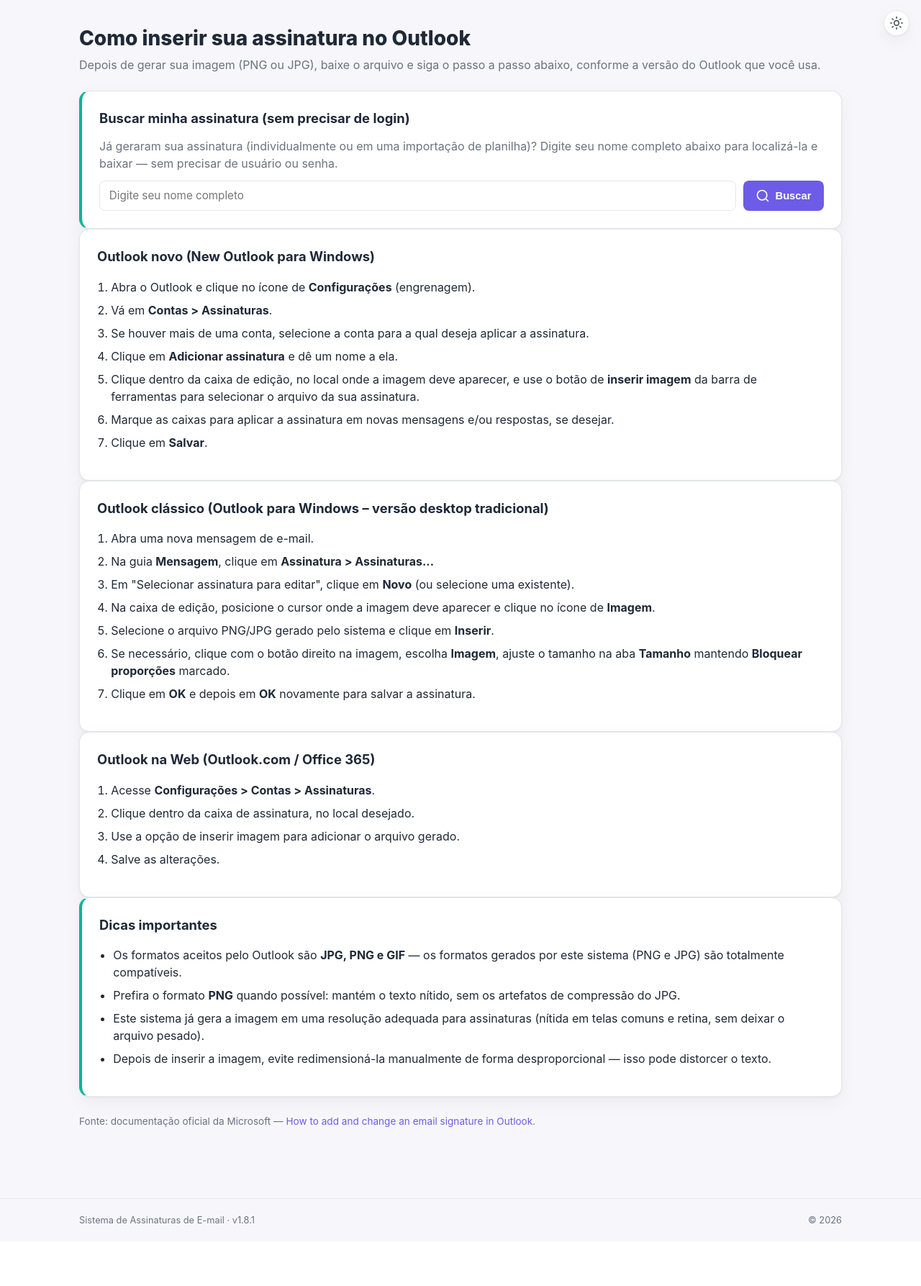
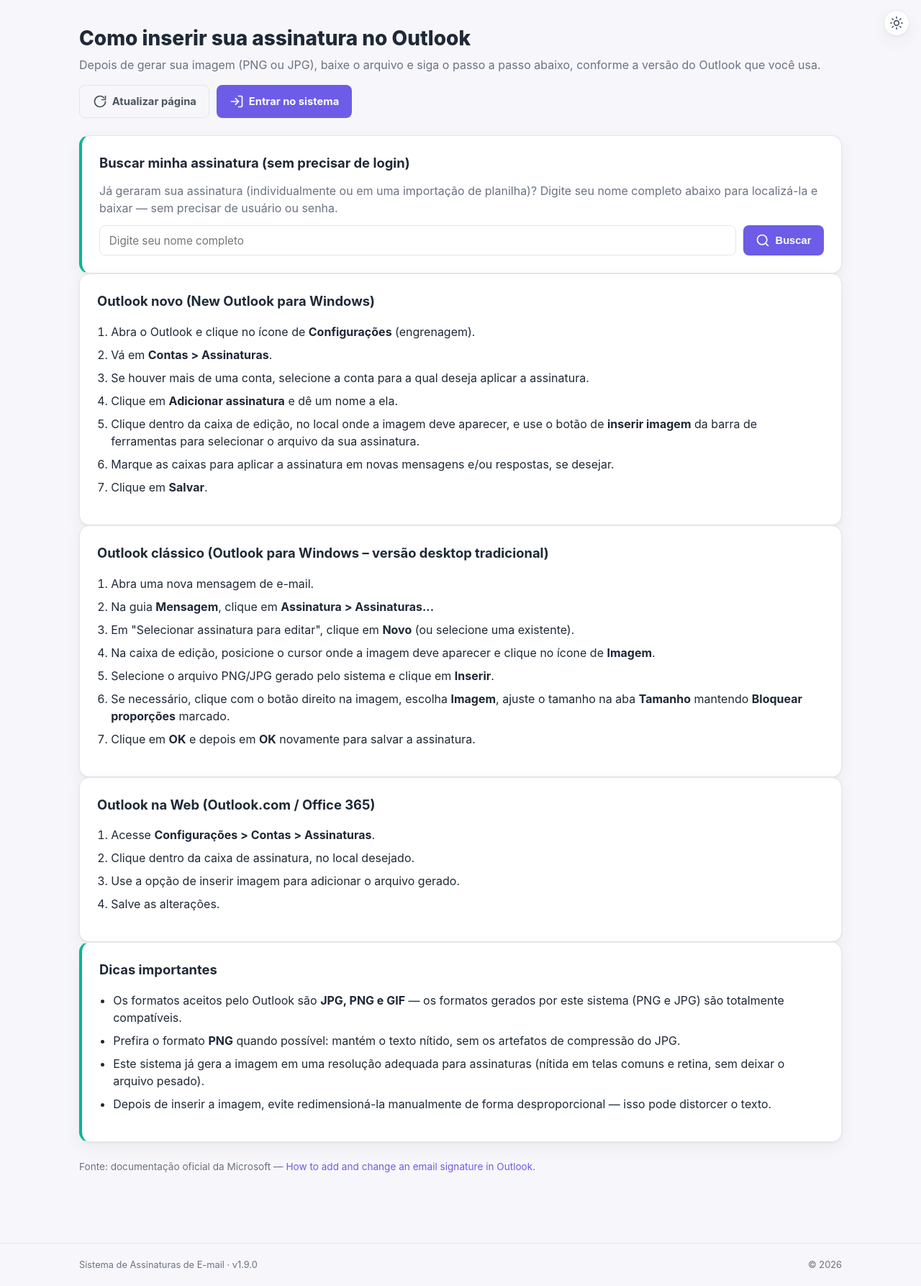
Before and after one commit to RogerioMatos1978/email_signature_system, a Flask app: page /ajuda/outlook in a window 1280 px wide. Shown: the whole page at 72% size. Before the commit the page ends 1700 px from the top, so only its background shows below. Run offline with Flask 3, Linux system fonts and the light colour scheme; some libraries are stand-ins or nearby versions.

Commit message:
v1.9.0
v1.9.0

```diff
--- a/app/config.py
+++ b/app/config.py
@@ -51,7 +51,7 @@ class Config:
     OUTPUT_MAX_WIDTH = int(os.environ.get("OUTPUT_MAX_WIDTH", 1300))
     JPEG_QUALITY = int(os.environ.get("JPEG_QUALITY", 88))
 
-    APP_VERSION = "1.8.1"
+    APP_VERSION = "1.9.0"
 
 
 class DevelopmentConfig(Config):
--- a/app/static/css/style.css
+++ b/app/static/css/style.css
@@ -340,6 +340,23 @@ h2 { font-size: 1.15rem; margin: 0 0 .75rem; font-weight: 700; }
 }
 .public-search__result form { margin: 0; }
 
+.public-search__more { margin-top: .6rem; }
+.public-search__more summary {
+  display: inline-flex;
+  align-items: center;
+  gap: .4rem;
+  cursor: pointer;
+  font-weight: 600;
+  font-size: .85rem;
+  color: var(--muted);
+  list-style: none;
+}
+.public-search__more summary::-webkit-details-marker { display: none; }
+.public-search__more summary::marker { content: ""; }
+.public-search__more summary:hover { color: var(--primary); }
+.public-search__more summary .icon { width: 16px; height: 16px; }
+.public-search__more[open] summary { margin-bottom: .5rem; color: var(--primary); }
+
 /* ---------------------------------------------------------------- flash */
 .flash-stack { margin-bottom: 1.25rem; display: flex; flex-direction: column; gap: .5rem; }
 .flash { padding: .8rem 1rem; border-radius: var(--radius-sm); font-weight: 600; font-size: .9rem; }
--- a/app/templates/_icons.html
+++ b/app/templates/_icons.html
@@ -64,6 +64,14 @@
 <svg class="{{ cls }}" viewBox="0 0 24 24" fill="none" stroke="currentColor" stroke-width="2" stroke-linecap="round" stroke-linejoin="round" aria-hidden="true"><circle cx="11" cy="11" r="8"/><path d="m21 21-4.3-4.3"/></svg>
 {% endmacro %}
 
+{% macro refresh(cls="icon") %}
+<svg class="{{ cls }}" viewBox="0 0 24 24" fill="none" stroke="currentColor" stroke-width="2" stroke-linecap="round" stroke-linejoin="round" aria-hidden="true"><path d="M21 12a9 9 0 1 1-2.64-6.36"/><path d="M21 3v6h-6"/></svg>
+{% endmacro %}
+
+{% macro login(cls="icon") %}
+<svg class="{{ cls }}" viewBox="0 0 24 24" fill="none" stroke="currentColor" stroke-width="2" stroke-linecap="round" stroke-linejoin="round" aria-hidden="true"><path d="M15 3h4a2 2 0 0 1 2 2v14a2 2 0 0 1-2 2h-4"/><path d="M10 17l5-5-5-5"/><path d="M15 12H3"/></svg>
+{% endmacro %}
+
 {% macro moon(cls="icon") %}
 <svg class="{{ cls }}" viewBox="0 0 24 24" fill="none" stroke="currentColor" stroke-width="2" stroke-linecap="round" stroke-linejoin="round" aria-hidden="true"><path d="M21 12.79A9 9 0 1 1 11.21 3 7 7 0 0 0 21 12.79Z"/></svg>
 {% endmacro %}
--- a/app/templates/main/help_outlook.html
+++ b/app/templates/main/help_outlook.html
@@ -1,10 +1,36 @@
 {% extends "base.html" %}
 {% import "_icons.html" as icons %}
 {% block title %}Como usar no Outlook{% endblock %}
+
+{% macro result_item(record) %}
+<li class="public-search__result">
+  <div>
+    <strong>{{ record.full_name }}</strong>
+    <span class="muted">— {{ record.role_title }}{% if record.unit %} · {{ record.unit }}{% endif %}</span>
+  </div>
+  {% if record.public_downloaded_at %}
+    <span class="badge badge--muted">Já baixada em {{ record.public_downloaded_at.strftime('%d/%m/%Y') }} — solicite ao Supervisor/Administrador</span>
+  {% else %}
+    <form method="post" action="{{ url_for('main.public_download', record_id=record.id) }}">
+      <input type="hidden" name="csrf_token" value="{{ csrf_token() }}">
+      <button type="submit" class="btn btn--secondary btn--small">{{ icons.download("icon") }}<span>Baixar assinatura</span></button>
+    </form>
+  {% endif %}
+</li>
+{% endmacro %}
+
 {% block content %}
-<div class="page-header">
-  <h1>Como inserir sua assinatura no Outlook</h1>
-  <p class="muted">Depois de gerar sua imagem (PNG ou JPG), baixe o arquivo e siga o passo a passo abaixo, conforme a versão do Outlook que você usa.</p>
+<div class="page-header page-header--row">
+  <div>
+    <h1>Como inserir sua assinatura no Outlook</h1>
+    <p class="muted">Depois de gerar sua imagem (PNG ou JPG), baixe o arquivo e siga o passo a passo abaixo, conforme a versão do Outlook que você usa.</p>
+  </div>
+  <div class="btn-row" style="margin-top:0;">
+    <a href="{{ url_for('main.outlook_help', nome=query_name) if query_name else url_for('main.outlook_help') }}" class="btn btn--ghost">{{ icons.refresh("icon") }}<span>Atualizar página</span></a>
+    {% if not current_user.is_authenticated %}
+    <a href="{{ url_for('auth.login') }}" class="btn btn--primary">{{ icons.login("icon") }}<span>Entrar no sistema</span></a>
+    {% endif %}
+  </div>
 </div>
 
 <div class="card card--tip">
@@ -19,24 +45,29 @@
     {% if matches|length == 0 %}
       <p class="muted mt-1">Nenhuma assinatura encontrada para "{{ query_name }}". Confira a digitação do nome ou peça ao Supervisor/Administrador para verificar se ela já foi gerada.</p>
     {% else %}
+      {% set available = matches | rejectattr('public_downloaded_at') | list %}
+      {% set downloaded = matches | selectattr('public_downloaded_at') | sort(attribute='public_downloaded_at', reverse=True) | list %}
+
+      {% if available %}
       <ul class="public-search__results mt-1">
-        {% for record in matches %}
-        <li class="public-search__result">
-          <div>
-            <strong>{{ record.full_name }}</strong>
-            <span class="muted">— {{ record.role_title }}{% if record.unit %} · {{ record.unit }}{% endif %}</span>
-          </div>
-          {% if record.public_downloaded_at %}
-            <span class="badge badge--muted">Já baixada em {{ record.public_downloaded_at.strftime('%d/%m/%Y') }} — solicite ao Supervisor/Administrador</span>
-          {% else %}
-            <form method="post" action="{{ url_for('main.public_download', record_id=record.id) }}">
-              <input type="hidden" name="csrf_token" value="{{ csrf_token() }}">
-              <button type="submit" class="btn btn--secondary btn--small">{{ icons.download("icon") }}<span>Baixar assinatura</span></button>
-            </form>
-          {% endif %}
-        </li>
-        {% endfor %}
+        {% for record in available %}{{ result_item(record) }}{% endfor %}
       </ul>
+      {% endif %}
+
+      {% if downloaded %}
+      <ul class="public-search__results {{ 'mt-1' if not available }}{{ ' mt-05' if available }}">
+        {{ result_item(downloaded[0]) }}
+      </ul>
+      {% if downloaded|length > 1 %}
+      <details class="public-search__more">
+        <summary>{{ icons.download("icon") }}<span>Ver mais {{ downloaded|length - 1 }} assinatura(s) já baixada(s)</span></summary>
+        <ul class="public-search__results mt-05">
+          {% for record in downloaded[1:] %}{{ result_item(record) }}{% endfor %}
+        </ul>
+      </details>
+      {% endif %}
+      {% endif %}
+
       <p class="field__help mt-05">Depois de baixada, a assinatura não fica mais disponível aqui — guarde bem o arquivo. Se precisar de novo, peça ao Supervisor ou Administrador para reenviar por WhatsApp.</p>
     {% endif %}
   {% endif %}
```
Also changed, not shown: CHANGELOG.md, README.md.
